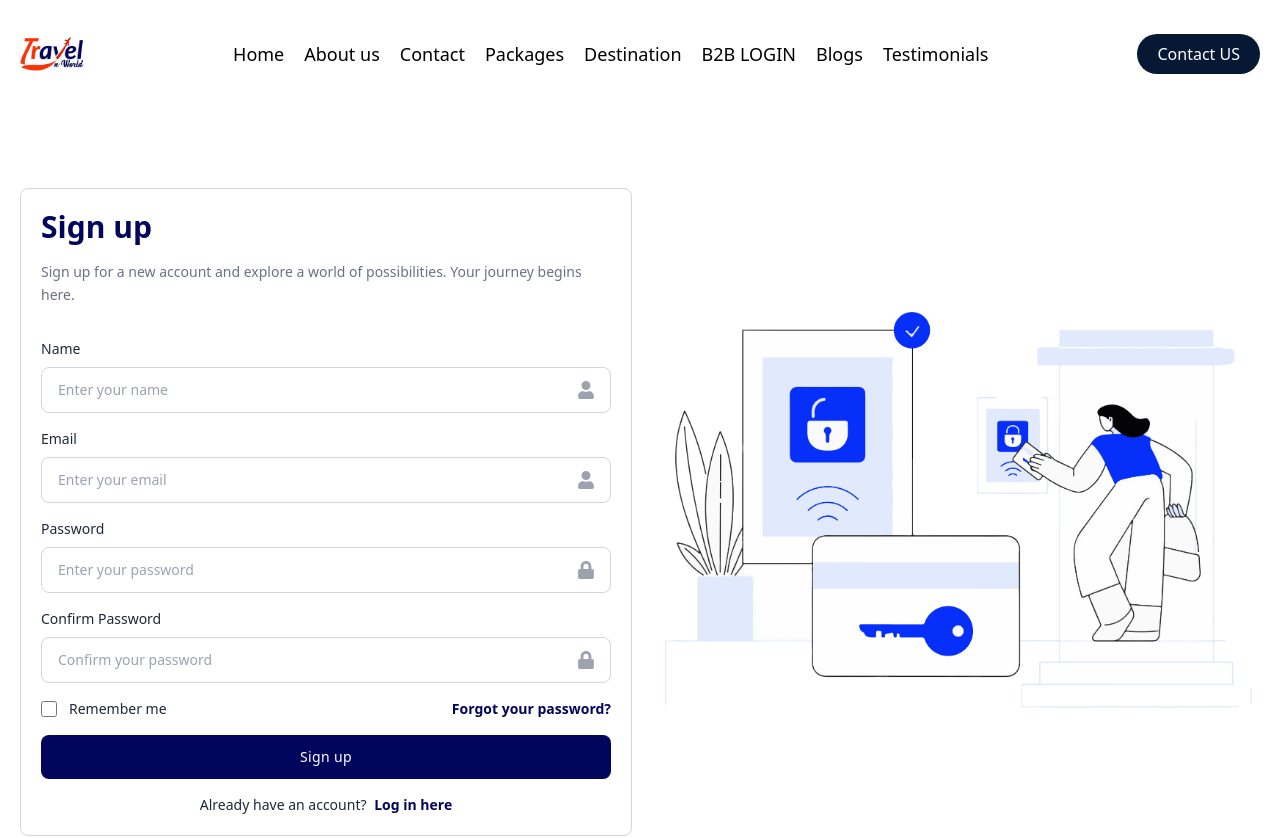
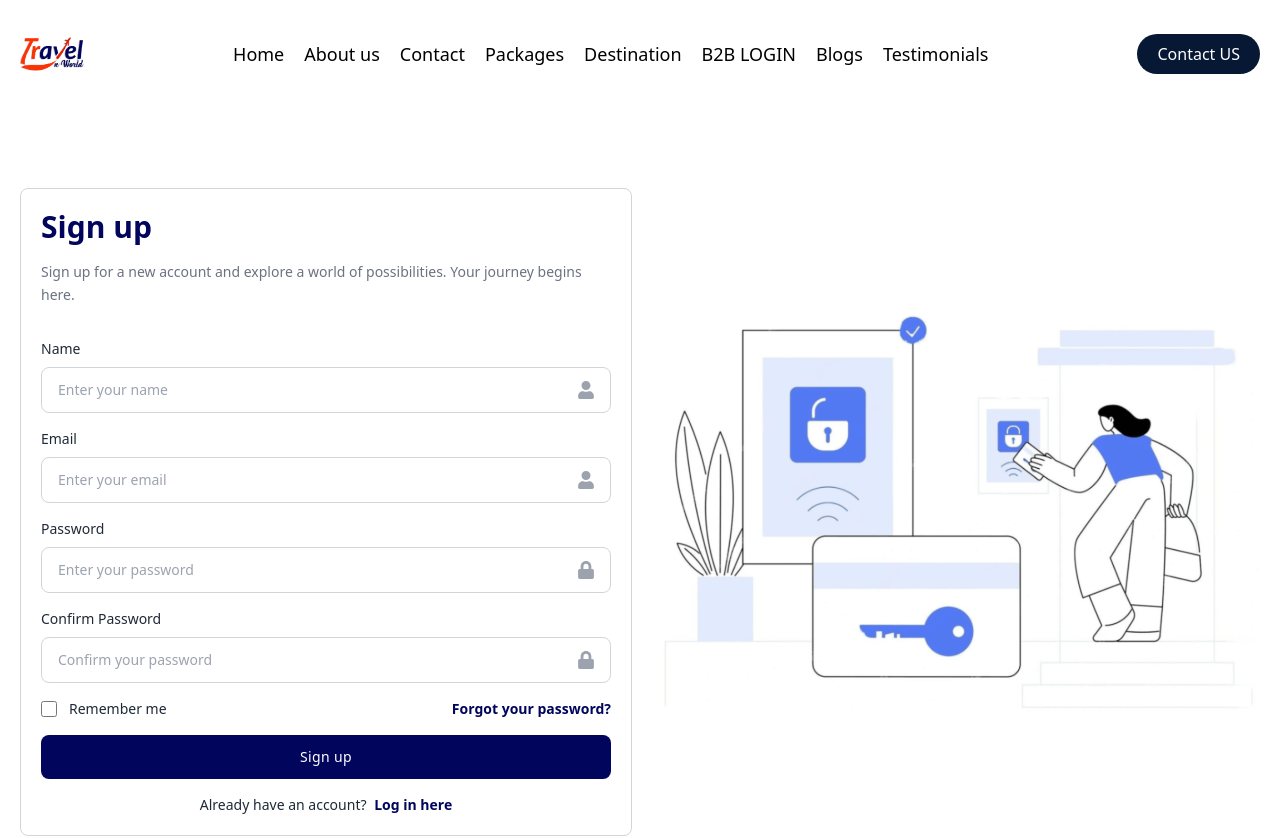
Before and after one commit to NamanRajputXXI/travelnworld, a React (Vite) app in the folder frontend/: page /signup in a window 1280 px wide. Shown: the top 838 px of the page. Built offline with nearby package versions, Linux system fonts and the light colour scheme.

Commit message:
ui:change the signin-signup image

```diff
--- a/frontend/src/components/SignIn-SignUp/SignInForm.jsx
+++ b/frontend/src/components/SignIn-SignUp/SignInForm.jsx
@@ -167,7 +167,7 @@ const SignInForm = () => {
           </div>
           <div className="lg:h-[400px] md:h-[300px] mt-8 md:mt-0">
             <img
-              src="Images/Signin-signup/signin.jpg"
+              src="Images/Signin-signup/signin.png"
               className="w-full h-full max-md:w-4/5 mx-auto block object-cover"
               alt=""
             />
--- a/frontend/src/components/SignIn-SignUp/SignUpForm.jsx
+++ b/frontend/src/components/SignIn-SignUp/SignUpForm.jsx
@@ -230,7 +230,7 @@ const SignUpForm = () => {
         </div>
         <div className="lg:h-[400px] md:h-[300px] mt-8 md:mt-0 w-full">
           <img
-            src="Images/Signin-signup/signin.jpg"
+            src="Images/Signin-signup/signin.png"
             className="w-full h-full max-md:w-4/5 mx-auto block object-cover"
             alt="Sign Up"
           />
```
Also changed, not shown: frontend/public/Images/Signin-signup/signin.jpg (deleted), frontend/public/Images/Signin-signup/signin.png (added).
